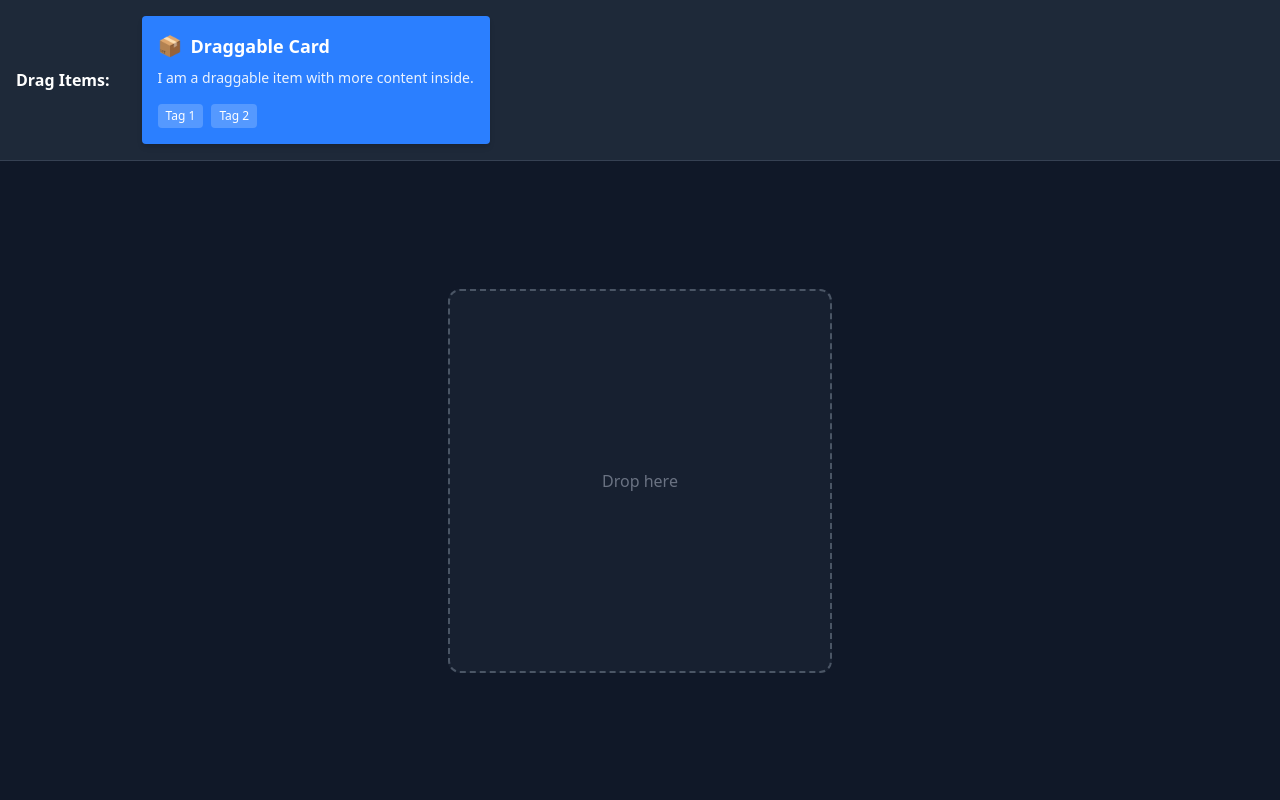
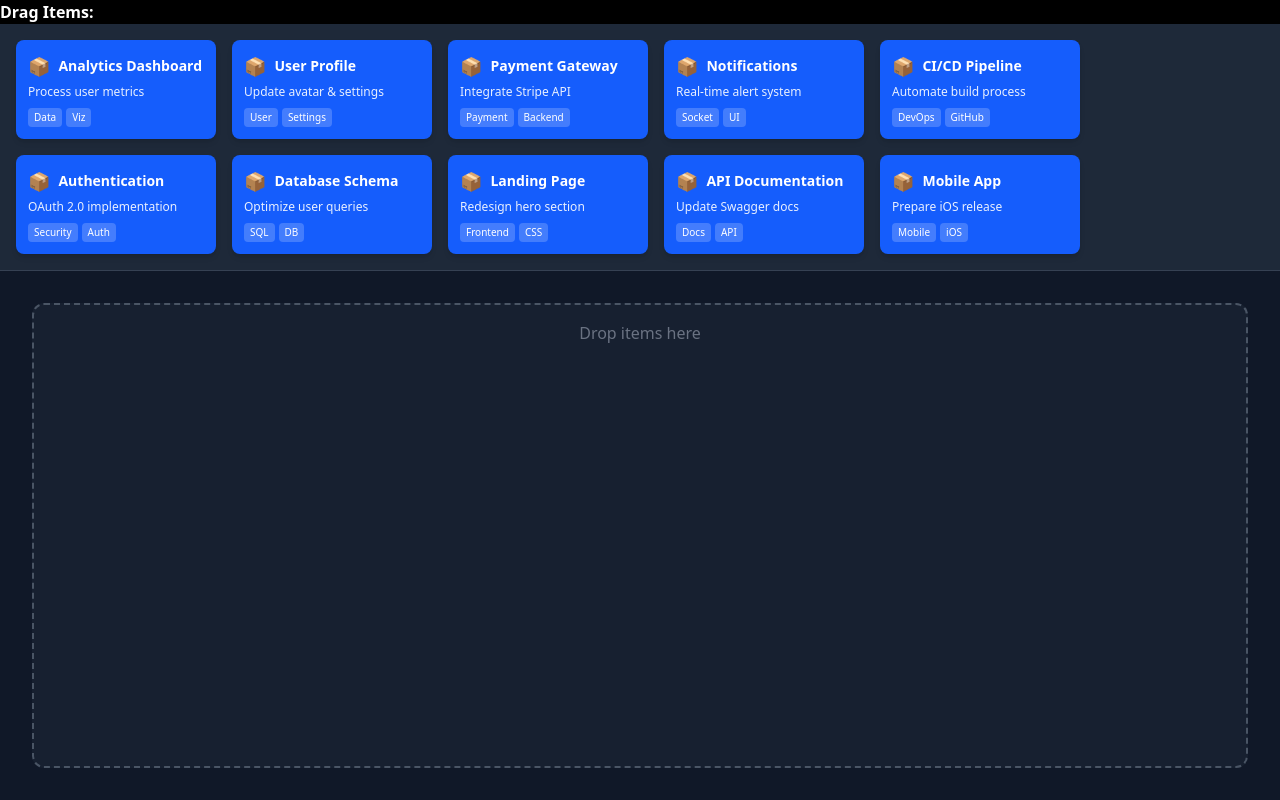
Before and after one commit to humbertoragazzini/drag-drop-layout, a React (Vite) app: page / in a window 1280 px wide. Built offline with nearby package versions, Linux system fonts and the light colour scheme.

Commit message:
added dragable

```diff
--- a/src/components/organisms/DragDropLayout.tsx
+++ b/src/components/organisms/DragDropLayout.tsx
@@ -8,43 +8,80 @@ interface DragDropLayoutProps {
 }
 
 export function DragDropLayout({ className = '' }: DragDropLayoutProps) {
-    const [parent, setParent] = useState<string | null>(null);
-    const draggableMarkup = (
-        <Draggable id="draggable" className="bg-blue-500 text-white p-4 rounded shadow-md cursor-grab active:cursor-grabbing">
-            <div className="flex flex-col gap-2 min-w-[200px]">
-                <div className="flex items-center gap-2">
-                    <span className="text-xl">📦</span>
-                    <h3 className="font-bold text-lg">Draggable Card</h3>
-                </div>
-                <p className="text-sm opacity-90">I am a draggable item with more content inside.</p>
-                <div className="mt-2 flex gap-2">
-                    <span className="text-xs bg-white/20 px-2 py-1 rounded">Tag 1</span>
-                    <span className="text-xs bg-white/20 px-2 py-1 rounded">Tag 2</span>
-                </div>
-            </div>
-        </Draggable>
-    );
+    const [items, setItems] = useState([
+        { id: 'item-1', title: 'Analytics Dashboard', desc: 'Process user metrics', tags: ['Data', 'Viz'] },
+        { id: 'item-2', title: 'User Profile', desc: 'Update avatar & settings', tags: ['User', 'Settings'] },
+        { id: 'item-3', title: 'Payment Gateway', desc: 'Integrate Stripe API', tags: ['Payment', 'Backend'] },
+        { id: 'item-4', title: 'Notifications', desc: 'Real-time alert system', tags: ['Socket', 'UI'] },
+        { id: 'item-5', title: 'CI/CD Pipeline', desc: 'Automate build process', tags: ['DevOps', 'GitHub'] },
+        { id: 'item-6', title: 'Authentication', desc: 'OAuth 2.0 implementation', tags: ['Security', 'Auth'] },
+        { id: 'item-7', title: 'Database Schema', desc: 'Optimize user queries', tags: ['SQL', 'DB'] },
+        { id: 'item-8', title: 'Landing Page', desc: 'Redesign hero section', tags: ['Frontend', 'CSS'] },
+        { id: 'item-9', title: 'API Documentation', desc: 'Update Swagger docs', tags: ['Docs', 'API'] },
+        { id: 'item-10', title: 'Mobile App', desc: 'Prepare iOS release', tags: ['Mobile', 'iOS'] },
+    ].map(item => ({ ...item, parent: null as string | null })));
 
     function handleDragEnd(event: DragEndEvent) {
-        const { over } = event;
+        const { active, over } = event;
 
-        // If dropped over the droppable container, update parent
-        setParent(over ? String(over.id) : null);
+        // Use a unique identifier if over exists
+        const newParent = over ? String(over.id) : null;
+
+        setItems((prev) =>
+            prev.map((item) =>
+                item.id === active.id ? { ...item, parent: newParent } : item
+            )
+        );
     }
 
     return (
         <div className={`flex flex-col h-full w-full ${className}`}>
             <DndContext onDragEnd={handleDragEnd}>
                 {/* Top Bar with draggable items if they are not dropped */}
-                <div className="bg-gray-800 p-4 flex gap-4 items-center min-h-[80px] border-b border-gray-700">
-                    <h2 className="text-white font-bold mr-4">Drag Items:</h2>
-                    {parent === null ? draggableMarkup : null}
+                <h2 className="text-white font-bold mr-4 min-w-[80px]">Drag Items:</h2>
+                <div className="flex flex-wrap w-full bg-gray-800 p-4 flex gap-4 items-center border-b border-gray-700">
+                    {items.filter(item => item.parent === null).map((item) => (
+                        <Draggable key={item.id} id={item.id} className="bg-blue-600 text-white p-3 rounded-lg shadow-md cursor-grab active:cursor-grabbing min-w-[200px] hover:bg-blue-700 transition-colors">
+                            <div className="flex flex-col gap-1">
+                                <div className="flex items-center gap-2">
+                                    <span className="text-lg">📦</span>
+                                    <h3 className="font-bold text-sm">{item.title}</h3>
+                                </div>
+                                <p className="text-xs opacity-90 truncate">{item.desc}</p>
+                                <div className="mt-1 flex gap-1 flex-wrap">
+                                    {item.tags.map(tag => (
+                                        <span key={tag} className="text-[10px] bg-white/20 px-1.5 py-0.5 rounded">{tag}</span>
+                                    ))}
+                                </div>
+                            </div>
+                        </Draggable>
+                    ))}
                 </div>
 
                 {/* Main Content with Droppable Area */}
-                <div className="flex-1 p-8 bg-gray-900 flex items-center justify-center">
-                    <Droppable id="droppable" className="w-96 h-96 border-2 border-dashed border-gray-600 rounded-xl flex items-center justify-center bg-gray-800/50">
-                        {parent === 'droppable' ? draggableMarkup : <span className="text-gray-500">Drop here</span>}
+                <div className="flex-1 p-8 bg-gray-900 flex items-start justify-center overflow-auto">
+                    <Droppable id="droppable" className="w-full  min-h-full border-2 border-dashed border-gray-600 rounded-xl flex flex-wrap content-start gap-4 p-4 bg-gray-800/50 transition-colors hover:border-gray-500">
+                        {items.filter(item => item.parent === 'droppable').map((item) => (
+                            <Draggable key={item.id} id={item.id} className="bg-green-600 text-white p-3 rounded-lg shadow-md cursor-grab active:cursor-grabbing w-[200px] hover:bg-green-700 transition-colors h-fit">
+                                <div className="flex flex-col gap-1">
+                                    <div className="flex items-center gap-2">
+                                        <span className="text-lg">✅</span>
+                                        <h3 className="font-bold text-sm">{item.title}</h3>
+                                    </div>
+                                    <p className="text-xs opacity-90 truncate">{item.desc}</p>
+                                    <div className="mt-1 flex gap-1 flex-wrap">
+                                        {item.tags.map(tag => (
+                                            <span key={tag} className="text-[10px] bg-white/20 px-1.5 py-0.5 rounded">{tag}</span>
+                                        ))}
+                                    </div>
+                                </div>
+                            </Draggable>
+                        ))}
+                        {items.filter(item => item.parent === 'droppable').length === 0 && (
+                            <div className="w-full h-full flex items-center justify-center text-gray-500">
+                                Drop items here
+                            </div>
+                        )}
                     </Droppable>
                 </div>
             </DndContext>
```
